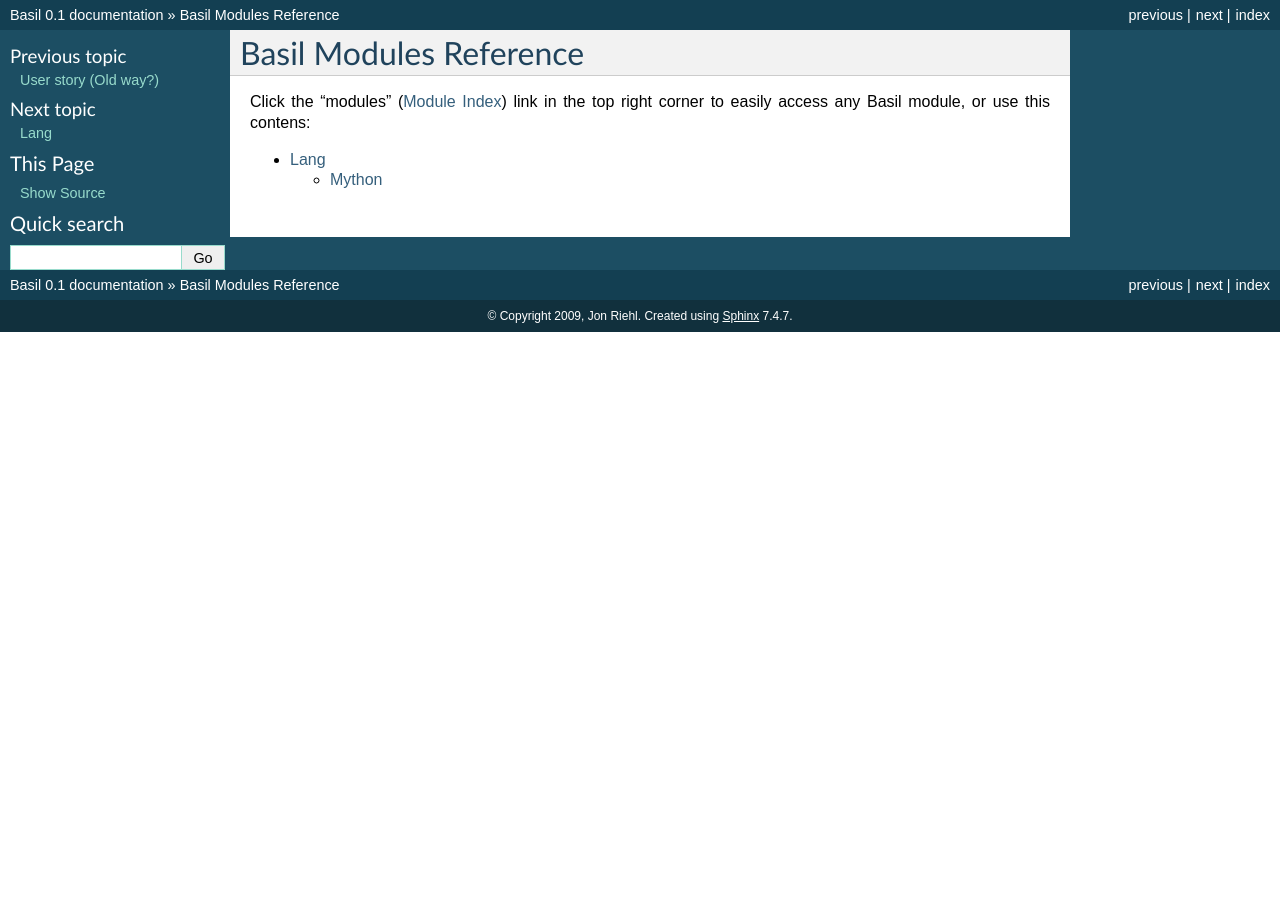
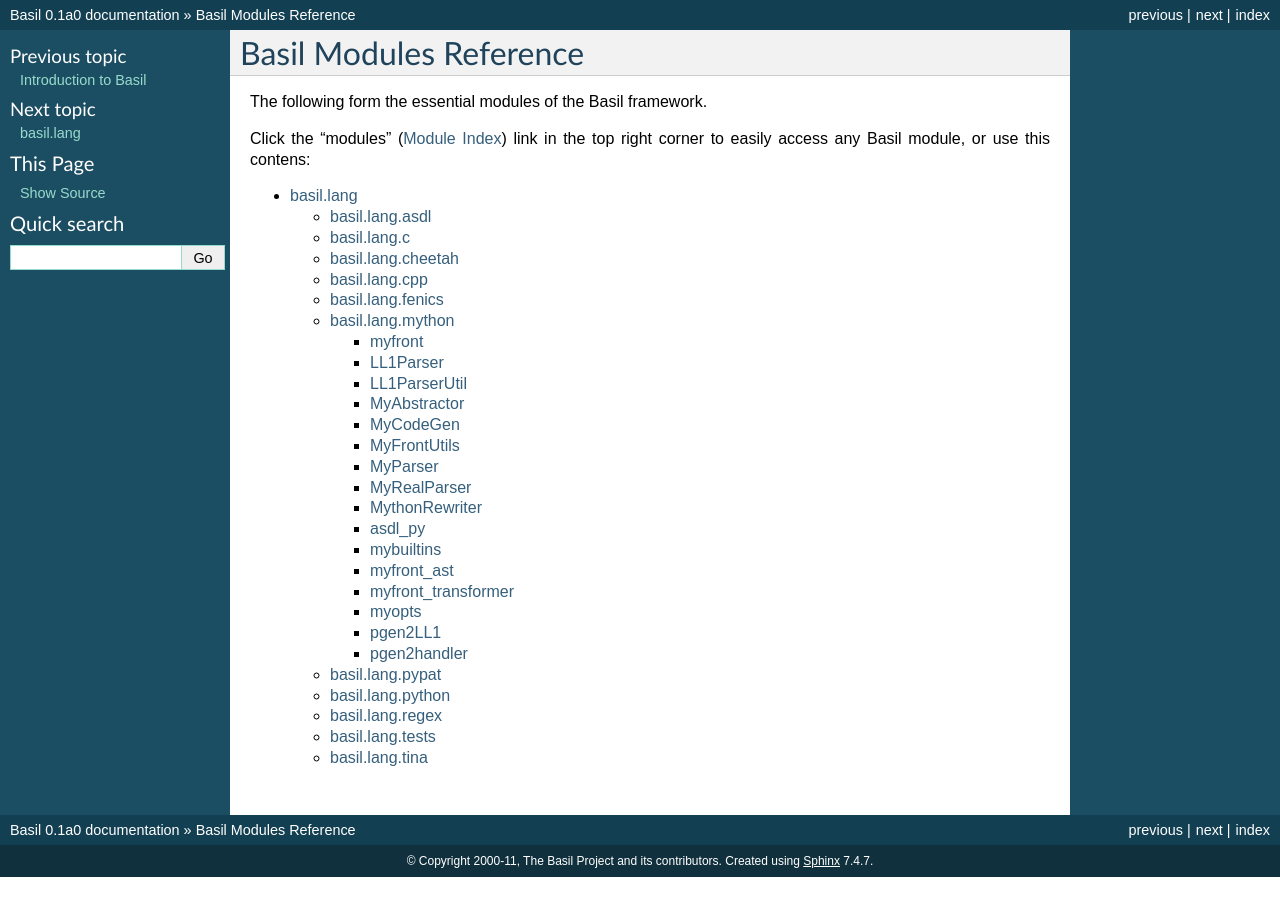
Before and after one commit to EvelynHf/basil, a Sphinx documentation site: the page built from basil/docs/modules.txt, in a window 1280 px wide. Built offline with Sphinx 7.4.7, drawn with Linux system fonts in a browser that asks for light colours; pages that are not in the unit, such as notebooks, are missing from menus.

Commit message:
PyCon 2011 documentation sprint. * Moving things around in the index. * Adding modules to the module index. * Slight tweaks to the old pgen abstract. * Added an introduction top level. * Copyright and version updates. * Made default paper size letter.

```diff
--- a/basil/docs/conf.py
+++ b/basil/docs/conf.py
@@ -38,7 +38,7 @@
 
 # General information about the project.
 project = u'Basil'
-copyright = u'2009, Jon Riehl'
+copyright = u'2000-11, The Basil Project and its contributors'
 
 # The version info for the project you're documenting, acts as replacement for
 # |version| and |release|, also used in various other places throughout the
@@ -47,7 +47,7 @@
 # The short X.Y version.
 version = '0.1'
 # The full version, including alpha/beta/rc tags.
-release = '0.1'
+release = '0.1a0'
 
 # The language for content autogenerated by Sphinx. Refer to documentation
 # for a list of supported languages.
--- /dev/null
+++ b/basil/docs/intro.txt
@@ -0,0 +1,70 @@
+.. _intro:
+=====================
+Introduction to Basil
+=====================
+
+
+The Why, How, and What of Basil
+-------------------------------
+
+*Whereby we start with why and end up with an incomplete description
+of what.* [1]_
+
+Yacc and its descendants frustrate the hell out of us.
+
+Many tools for implementing languages lack the features that language
+users have come to enjoy.  These features may include:
+
+* Reusability and/or modularity.
+* Introspection.
+* Extensibility.
+
+The domain-specific languages we use to describe the syntax and
+semantics of a language have not fundamentally changed in decades.
+
+There are good reasons for keeping computer metalanguages more stable
+than computer languages.  We want stability.  Programs can change
+often, but we don't want programming languages to change *too* often.
+
+Basil is a framework for describing, building, analyzing, and changing
+computer languages.  Basil focuses on interoperability and evolution
+without discarding legacy tools.  Our tools interoperate by focusing
+on the common features of language specification tools.
+
+We want language independence.
+
+We want to play with many computer languages.
+
+
+.. _getting-basil:
+Getting Basil
+-------------
+
+Basil is currently hosted on `Google Code
+<http://basil.googlecode.com/>`_.  You can get it by clicking on the
+source tab and following the instructions regarding anonymous download.
+
+Basil requires Python_ 2.5 or a later version of the 2.*x* release chain.
+
+
+Using Basil as a Framework
+--------------------------
+
+Python is a great glue language.  We want to add glue for bits of
+other languages and their specifications.
+
+
+Using Basil as a Toolset
+------------------------
+
+Basil provides a set of applications for manipulating, and
+transforming language specifications.
+
+
+Footnotes, Citations, and Other References
+------------------------------------------
+
+.. [1] With thanks to Simon Sinek,
+   http://www.ted.com/talks/simon_sinek_how_great_leaders_inspire_action.html
+
+.. _Python: http://www.python.org/
--- a/basil/docs/modules.txt
+++ b/basil/docs/modules.txt
@@ -3,10 +3,12 @@
 Basil Modules Reference
 =======================
 
+The following form the essential modules of the Basil framework.
+
 Click the  "modules" (:ref:`modindex`) link in the top right corner to easily
 access any Basil module, or use this contens:
 
 .. toctree::
-   :maxdepth: 2
+   :maxdepth: 3
 
    modules/mython.txt
--- a/basil/docs/modules/mython.txt
+++ b/basil/docs/modules/mython.txt
@@ -1,86 +1,145 @@
-Lang
-======
+==========
+basil.lang
+==========
 
--------
-Mython
--------
+
+basil.lang.asdl
+===============
+
+
+basil.lang.c
+============
+
+
+basil.lang.cheetah
+==================
+
+
+basil.lang.cpp
+==============
+
+
+basil.lang.fenics
+=================
+
+
+basil.lang.mython
+=================
+
 
 myfront
 -------
-
 .. automodule:: basil.lang.mython.myfront
    :members:
 
+
 LL1Parser
 ---------
-
 .. automodule:: basil.lang.mython.LL1Parser
    :members:
+
 
 LL1ParserUtil
 -------------
 .. automodule:: basil.lang.mython.LL1ParserUtil
    :members:
 
+
 MyAbstractor
 ------------
 .. automodule:: basil.lang.mython.MyAbstractor
    :members:
+
 
 MyCodeGen
 ---------
 .. automodule:: basil.lang.mython.MyCodeGen
    :members:
 
+
 MyFrontUtils
 ------------
 .. automodule:: basil.lang.mython.MyFrontUtils
    :members:
+
 
 MyParser
 --------
 .. automodule:: basil.lang.mython.MyParser
    :members:
 
+
 MyRealParser
 ------------
 .. automodule:: basil.lang.mython.MyRealParser
    :members:
+
 
 MythonRewriter
 --------------
 .. automodule:: basil.lang.mython.MythonRewriter
    :members:
 
+
 asdl_py
 -------
 .. automodule:: basil.lang.mython.asdl_py
    :members:
+
 
 mybuiltins
 ----------
 .. automodule:: basil.lang.mython.mybuiltins
    :members:
 
+
 myfront_ast
 -----------
 .. automodule:: basil.lang.mython.myfront_ast
    :members:
+
 
 myfront_transformer
 -------------------
 .. automodule:: basil.lang.mython.myfront_transformer
    :members:
 
+
 myopts
 ------
 .. automodule:: basil.lang.mython.myopts
    :members:
+
 
 pgen2LL1
 --------
 .. automodule:: basil.lang.mython.pgen2LL1
    :members:
 
+
+pgen2handler
+------------
 .. automodule:: basil.lang.mython.pgen2handler
    :members:
+
+
+basil.lang.pypat
+================
+
+
+basil.lang.python
+=================
+
+
+basil.lang.regex
+================
+.. automodule:: basil.lang.regex
+   :members:
+
+
+basil.lang.tests
+================
+
+
+basil.lang.tina
+===============
```
Also changed, not shown: basil/docs/PgenAbstract.txt (+8 -2 lines), basil/docs/index.txt (+17 -8 lines), 1 other file.
